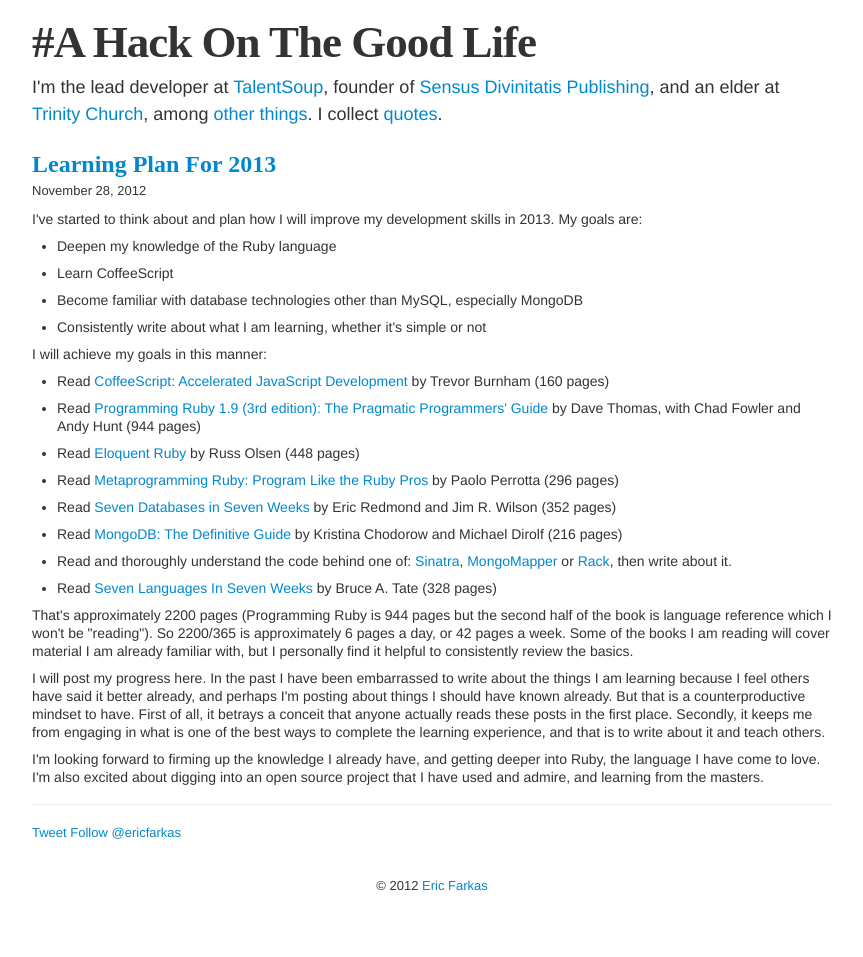
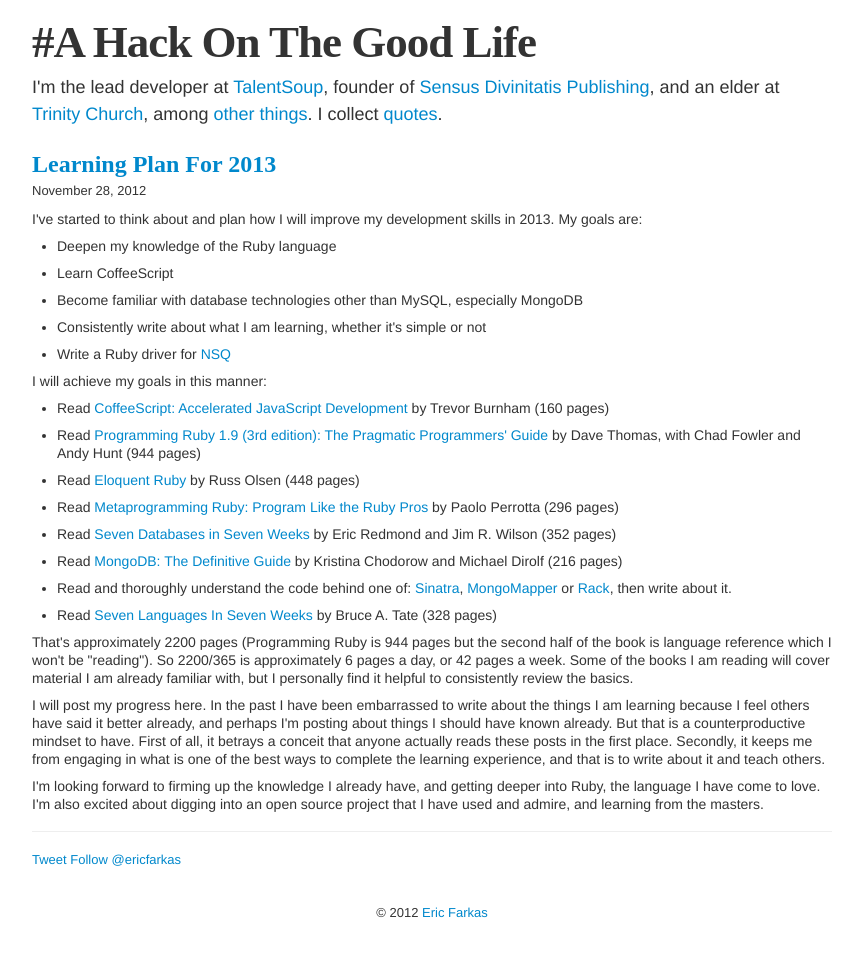
Before and after one commit to speric/speric.github.com, a Jekyll site: the page built from _posts/2012-11-28-learning-plan-for-2013.markdown, in a window 1280 px wide. Shown: the whole page, without its empty margins (208-1071 px from the left). Built offline with Jekyll 4.4.1, drawn with Linux system fonts in a browser that asks for light colours; some web fonts are replaced; Markdown is read by kramdown in place of the engine named in the settings; comment, search, counter and statistics services are not loaded; before the commit the page ends 930 px from its top, so only the background shows below that.

Commit message:
Update _posts/2012-11-28-learning-plan-for-2013.markdown

```diff
--- a/_posts/2012-11-28-learning-plan-for-2013.markdown
+++ b/_posts/2012-11-28-learning-plan-for-2013.markdown
@@ -8,6 +8,7 @@
  <li><p>Learn CoffeeScript</p></li>
  <li><p>Become familiar with database technologies other than MySQL, especially MongoDB</p></li>
  <li><p>Consistently write about what I am learning, whether it's simple or not</p></li>
+ <li><p>Write a Ruby driver for <a href="https://github.com/bitly/nsq">NSQ</a></p></li>
 </ul>
 
 <p>I will achieve my goals in this manner:</p>
```
